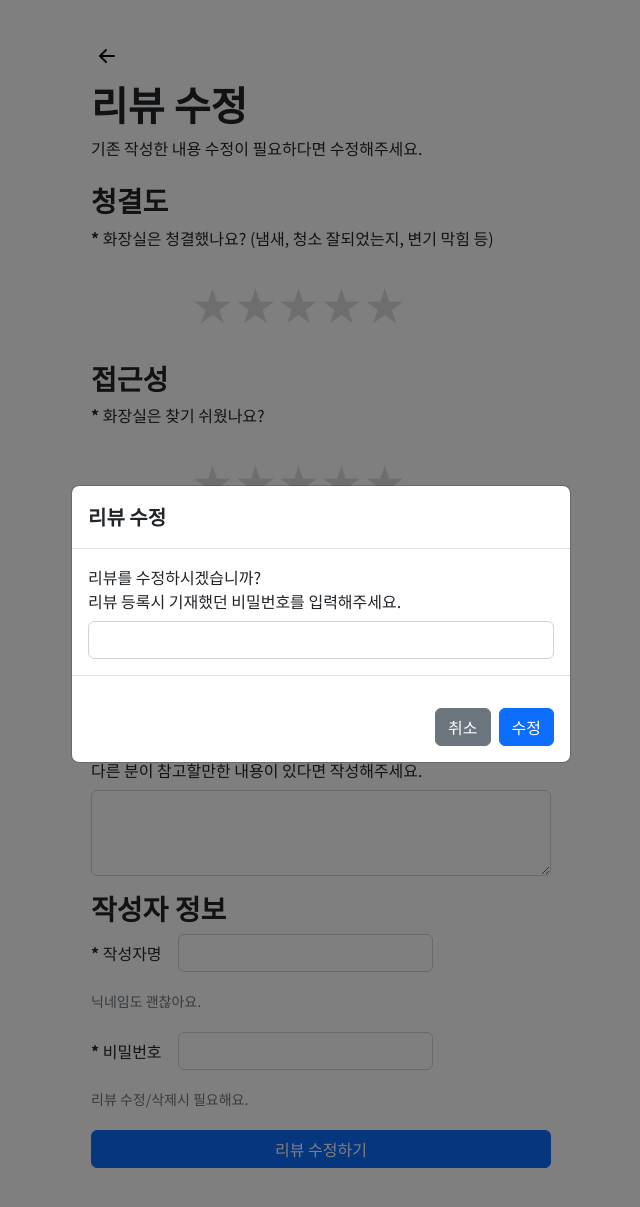
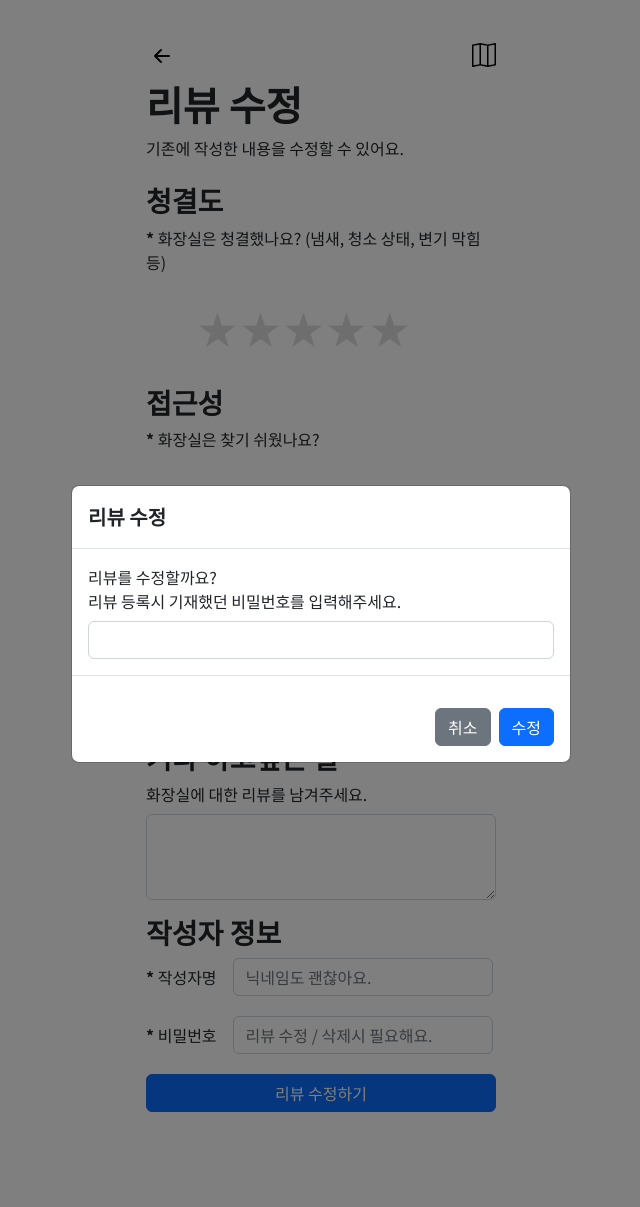
Before and after one commit to 4948jss/naturecalls, a Flask app: page /review/edit/1 in a window 1280 px wide. Shown: the top 1207 px of the page, without its empty margins (319-959 px from the left). Run offline with Flask 2, Linux system fonts and the light colour scheme.

Commit message:
리뷰 조회/작성/수정/삭제 기능 개선
- 리뷰 관련 페이지 최소 너비 390px 에서 정상적으로 보이도록 설정
- 리뷰 조회/작성/수정 페이지 우측 상단 지도 모양 아이콘 추가(클릭시 지도 화면으로 연결)
- 전반적인 톤앤매너(해요체) 수정
- 리뷰 작성/수정 페이지 내 작성자 정보 부분 필드 설명 inputbox 내 placeholder로 대체
- 리뷰 조회 페이지 내 종합 평점 텍스트 가운데 정렬 및 글자 크기 조정

```diff
--- a/app.py
+++ b/app.py
@@ -12,21 +12,18 @@ db = client.Naturecalls
 collection = db["ToiletInfo"]
 
 # 랜딩페이지
-
-
 @app.route('/')
 def home():
     return render_template('index.html')
-# 아름
 
 
+# 아름
 @app.route('/report')
 def report():
     return render_template('report/singo.html')
 
+
 # 리뷰 보기 화면 (/review/view/화장실번호)
-
-
 @app.route('/review/view/<toilet_num_receive>')
 def review_view_page(toilet_num_receive):
     return render_template('review/view/review_view.html', toilet_num=toilet_num_receive)
@@ -36,8 +33,7 @@ def review_view_page(toilet_num_receive):
 @app.route('/api/review/view', methods=["GET"])
 def review_view():
     toilet_num = request.args.get('toilet_num_give')
-    reviews = list(db.ToiletReview.find(
-        {'toilet_num': int(toilet_num), 'is_deleted': "no"}))
+    reviews = list(db.ToiletReview.find({'toilet_num': int(toilet_num), 'is_deleted': "no"}))
     return jsonify({'reviews': reviews})
 
 
@@ -45,8 +41,7 @@ def review_view():
 @app.route('/api/review/single_view', methods=["GET"])
 def review_single_view():
     review_num = request.args.get('review_num_give')
-    review = db.ToiletReview.find_one(
-        {'_id': int(review_num), 'is_deleted': "no"})
+    review = db.ToiletReview.find_one({'_id': int(review_num), 'is_deleted': "no"})
     return jsonify({'review': review})
 
 
@@ -79,8 +74,7 @@ def review_post():
     equipment_receive = request.form['equipment_give']
     text_receive = request.form['text_give']
 
-    total_score = int(cleanliness_receive) + \
-        int(accessibility_receive) + int(equipment_receive)
+    total_score = int(cleanliness_receive) + int(accessibility_receive) + int(equipment_receive)
     overall_grade = round(total_score / 3, 2)
 
     review = {
@@ -100,10 +94,10 @@ def review_post():
         db.ToiletReview.insert_one(review)
 
     except:
-        return jsonify({'msg': '리뷰 등록에 실패했습니다.'})
+        return jsonify({'msg': '리뷰 등록에 실패했어요.'})
 
     else:
-        return jsonify({'msg': '리뷰 등록이 완료되었습니다.'})
+        return jsonify({'msg': '리뷰 등록을 완료했어요.'})
 
 
 # 리뷰 수정 화면 (/review/edit/리뷰번호)
@@ -123,21 +117,21 @@ def review_edit_post():
     equipment_receive = request.form['equipment_give']
     text_receive = request.form['text_give']
 
-    total_score = int(cleanliness_receive) + \
-        int(accessibility_receive) + int(equipment_receive)
+    total_score = int(cleanliness_receive) + int(accessibility_receive) + int(equipment_receive)
     overall_grade = round(total_score / 3, 2)
 
     try:
         db.ToiletReview.update_one({'_id': int(review_num_receive)},
-                                   {'$set': {'name': name_receive, 'password': password_receive, 'cleanliness': int(cleanliness_receive),
-                                             'accessibility': int(accessibility_receive), 'equipment': int(equipment_receive), 'overall_grade': overall_grade,
-                                             'text': text_receive}
-                                    })
+            {'$set': {'name': name_receive, 'password': password_receive, 'cleanliness': int(cleanliness_receive),
+                     'accessibility': int(accessibility_receive), 'equipment': int(equipment_receive), 'overall_grade': overall_grade,
+                     'text': text_receive}
+        })
+
     except:
-        return jsonify({'msg': '리뷰 수정에 실패했습니다.'})
+        return jsonify({'msg': '리뷰 수정에 실패했어요.'})
 
     else:
-        return jsonify({'msg': '리뷰 수정이 완료되었습니다.'})
+        return jsonify({'msg': '리뷰 수정을 완료했어요.'})
 
 
 # 리뷰 내용 삭제하는 API
@@ -146,25 +140,23 @@ def review_delete():
     review_num_receive = request.form['review_num_give']
 
     try:
-        db.ToiletReview.update_one({'_id': int(review_num_receive)}, {
-                                   '$set': {'is_deleted': "yes"}})
+        db.ToiletReview.update_one({'_id': int(review_num_receive)}, {'$set': {'is_deleted': "yes"}})
+
     except:
-        return jsonify({'msg': '리뷰 삭제에 실패했습니다.'})
+        return jsonify({'msg': '리뷰 삭제에 실패했어요.'})
 
     else:
-        return jsonify({'msg': '리뷰 삭제가 완료되었습니다.'})
+        return jsonify({'msg': '리뷰 삭제를 완료했어요.'})
+
 
 # 서울 전체 화장실 정보 GET
-
-
 @app.route("/toiletInfo", methods=["GET"])
 def toilet_get():
     toilet_list = list(db.ToiletInfo.find({}, {'_id': False}))
     return jsonify({'toilets': toilet_list})
 
+
 # 내 주변 화장실 정보만 GET
-
-
 @app.route("/neartoiletInfo", methods=["GET"])
 def neartoilet_get():
     y_wgs84_receive = request.form['y_wgs84_give']
--- a/templates/review/edit/review_edit.html
+++ b/templates/review/edit/review_edit.html
@@ -32,7 +32,7 @@
 
             .wrap {
                 width: 95%;
-                max-width: 500px;
+                max-width: 390px;
                 margin: 20px auto 20px auto;
                 padding: 20px;
             }
@@ -41,7 +41,7 @@
                 margin-top: 20px;
             }
 
-            .back {
+            .back, .map {
                 color: black;
             }
 
@@ -49,7 +49,7 @@
                 position: relative;
                 font-size: 3rem;
                 color: #ddd;
-                margin-left: 100px;
+                margin-left: 50px;
             }
 
             .star1 input, .star2 input, .star3 input {
@@ -70,6 +70,9 @@
                 pointer-events: none;
             }
 
+            input#username, input#password {
+                width: 260px;
+            }
         </style>
         <script>
             const drawStar1 = (target) => {
@@ -200,7 +203,7 @@
                 }
 
                 /* 누락된 항목 없다면 수정할건지 물어보기 */
-                let confirmation = confirm("리뷰를 수정하시겠습니까?");
+                let confirmation = confirm("리뷰를 수정할까요?");
                 if (confirmation === true) {
                     $.ajax({
                         type: 'POST',
@@ -223,7 +226,7 @@
                         }
                     });
                 } else {
-                    alert('리뷰 수정이 취소되었습니다.');
+                    alert('리뷰 수정이 취소되었어요.');
                 }
             }
         </script>
@@ -238,13 +241,21 @@
                           d="M12 8a.5.5 0 0 1-.5.5H5.707l2.147 2.146a.5.5 0 0 1-.708.708l-3-3a.5.5 0 0 1 0-.708l3-3a.5.5 0 1 1 .708.708L5.707 7.5H11.5a.5.5 0 0 1 .5.5z"/>
                 </svg>
             </a>
+            <a tabindex="0" class="map float-end" role="button" onclick="window.location.href='../../';"
+               data-bs-toggle="tooltip" data-bs-placement="left" data-bs-title="지도 보기">
+                <svg xmlns="http://www.w3.org/2000/svg" width="24" height="24" fill="currentColor" class="bi bi-map"
+                     viewBox="0 0 16 16">
+                    <path fill-rule="evenodd"
+                          d="M15.817.113A.5.5 0 0 1 16 .5v14a.5.5 0 0 1-.402.49l-5 1a.502.502 0 0 1-.196 0L5.5 15.01l-4.902.98A.5.5 0 0 1 0 15.5v-14a.5.5 0 0 1 .402-.49l5-1a.5.5 0 0 1 .196 0L10.5.99l4.902-.98a.5.5 0 0 1 .415.103zM10 1.91l-4-.8v12.98l4 .8V1.91zm1 12.98 4-.8V1.11l-4 .8v12.98zm-6-.8V1.11l-4 .8v12.98l4-.8z"/>
+                </svg>
+            </a>
             <h1 class="mt-2">리뷰 수정</h1>
-            <p>기존 작성한 내용 수정이 필요하다면 수정해주세요.</p>
+            <p>기존에 작성한 내용을 수정할 수 있어요.</p>
             <form name="review">
                 <div class="mt-4">
                     <h3>청결도</h3>
                     <p>
-                        <span style="font-weight: bold">*</span> 화장실은 청결했나요? (냄새, 청소 잘되었는지, 변기 막힘 등)
+                        <span style="font-weight: bold">*</span> 화장실은 청결했나요? (냄새, 청소 상태, 변기 막힘 등)
                     </p>
                     <span class="star1">
                         ★★★★★
@@ -277,7 +288,7 @@
                 <div class="mt-4">
                     <h3>기타 하고싶은 말</h3>
                     <div class="mb-3">
-                        <label for="text-review" class="form-label">다른 분이 참고할만한 내용이 있다면 작성해주세요.</label>
+                        <label for="text-review" class="form-label">화장실에 대한 리뷰를 남겨주세요.</label>
                         <textarea class="form-control" id="text-review" rows="3"></textarea>
                     </div>
                 </div>
@@ -291,12 +302,7 @@
                         </div>
                         <div class="col-auto">
                             <input type="text" name="username" id="username" class="form-control"
-                                   aria-describedby="usernameHelpInline">
-                        </div>
-                        <div class="col-auto">
-                        <span id="usernameHelpInline" class="form-text">
-                            닉네임도 괜찮아요.
-                        </span>
+                                   aria-describedby="usernameHelpInline" placeholder="닉네임도 괜찮아요.">
                         </div>
                     </div>
                     <div class="row g-3 align-items-center mt-1">
@@ -307,12 +313,7 @@
                         </div>
                         <div class="col-auto">
                             <input type="password" name="password" id="password" class="form-control"
-                                   aria-describedby="passwordHelpInline">
-                        </div>
-                        <div class="col-auto">
-                        <span id="passwordHelpInline" class="form-text">
-                            리뷰 수정/삭제시 필요해요.
-                        </span>
+                                   aria-describedby="passwordHelpInline" placeholder="리뷰 수정 / 삭제시 필요해요.">
                         </div>
                     </div>
                 </div>
@@ -330,7 +331,7 @@
                         <h1 class="modal-title fs-5" id="editModalLabel">리뷰 수정</h1>
                     </div>
                     <div class="modal-body">
-                        리뷰를 수정하시겠습니까?<br/>리뷰 등록시 기재했던 비밀번호를 입력해주세요.
+                        리뷰를 수정할까요?<br />리뷰 등록시 기재했던 비밀번호를 입력해주세요.
                         <input type="password" name="password" id="edit-password" class="form-control mt-2"
                                aria-describedby="passwordHelpInline">
                     </div>
```
Also changed, not shown: templates/review/view/review_view.html (+26 -14 lines), templates/review/write/review_write.html (+21 -20 lines).
